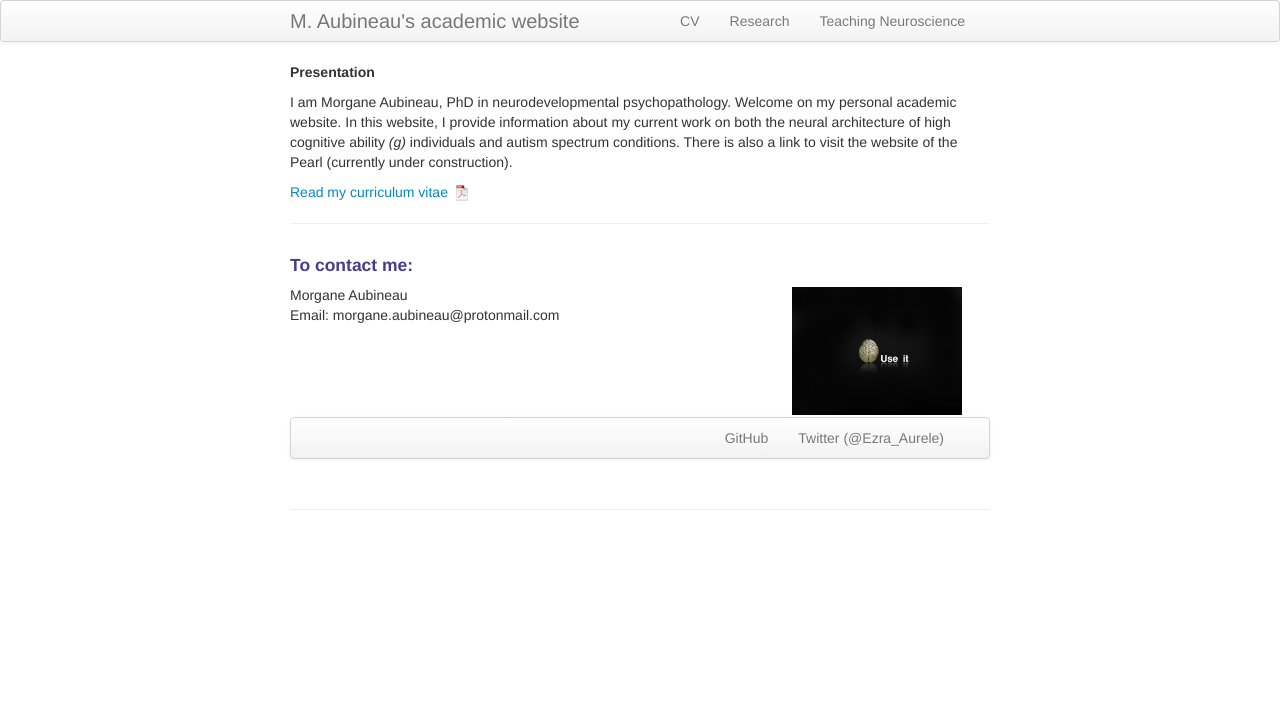
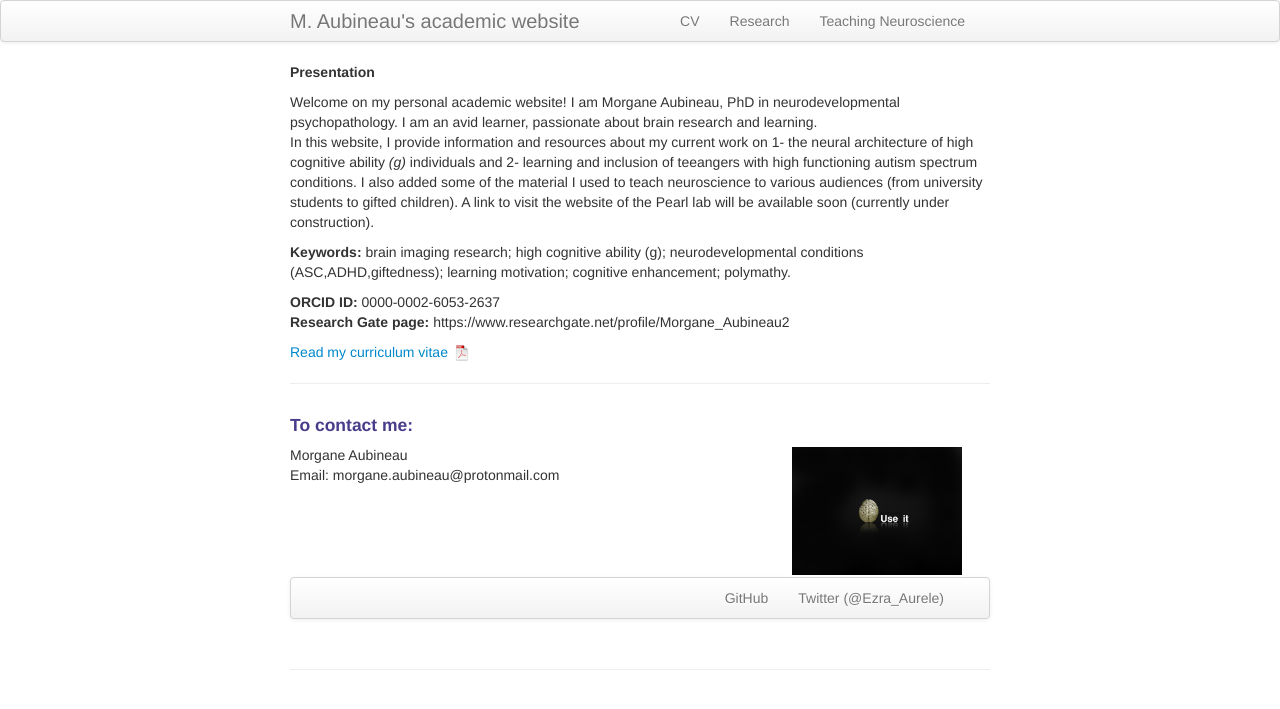
Before and after one commit to morgane-aubineau/My_personal_website, a Jekyll site: the page built from index.md, in a window 1280 px wide. Shown: the top 709 px of the page. Built offline with Jekyll 4.4.1, drawn with Linux system fonts in a browser that asks for light colours.

Commit message:
Update index.md

```diff
--- a/index.md
+++ b/index.md
@@ -7,8 +7,13 @@ keywords: Brain, Intellectual Giftedness, Autism Spectrum Conditions, Polymathy
 
 **Presentation**
 
-I am Morgane Aubineau, PhD in neurodevelopmental psychopathology. Welcome on my personal academic website.
-In this website, I provide information about my current work on both the neural architecture of high cognitive ability *(g)* individuals and autism spectrum conditions. There is also a link to visit the website of the Pearl (currently under construction).
+Welcome on my personal academic website! I am Morgane Aubineau, PhD in neurodevelopmental psychopathology. I am an avid learner, passionate about brain research and learning. <br>
+In this website, I provide information and resources about my current work on 1- the neural architecture of high cognitive ability *(g)* individuals and 2- learning and inclusion of teeangers with high functioning autism spectrum conditions. I also added some of the material I used to teach neuroscience to various audiences (from university students to gifted children). A link to visit the website of the Pearl lab will be available soon (currently under construction).
+
+**Keywords:** brain imaging research; high cognitive ability (g); neurodevelopmental conditions (ASC,ADHD,giftedness); learning motivation; cognitive enhancement; polymathy.
+
+**ORCID ID:** 0000-0002-6053-2637 <br>
+**Research Gate page:** https://www.researchgate.net/profile/Morgane_Aubineau2
 
 [Read my curriculum vitae ![CV as pdf (English version)]({{ BASE_PATH }}/pages/icons16/pdf-icon.png)]({{ BASE_PATH }}/assets/CV.pdf)<br/>
 
```
